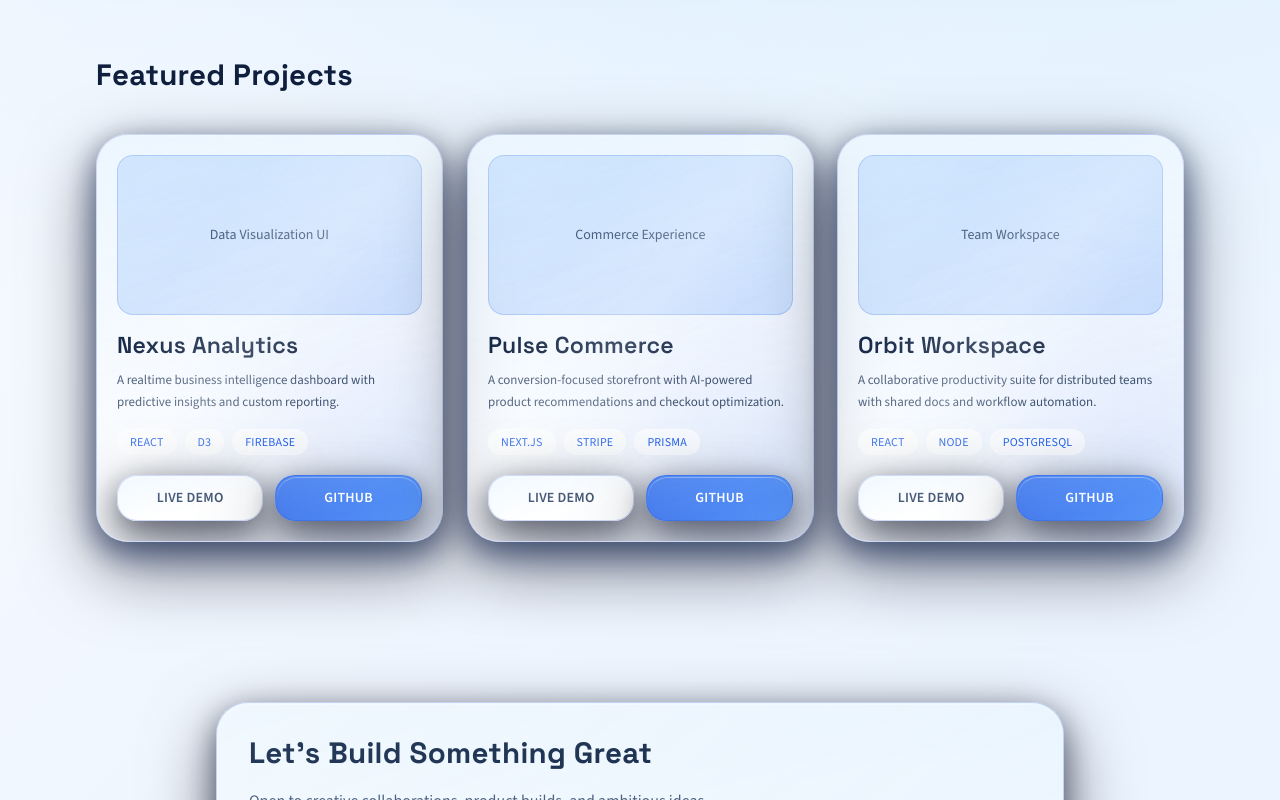
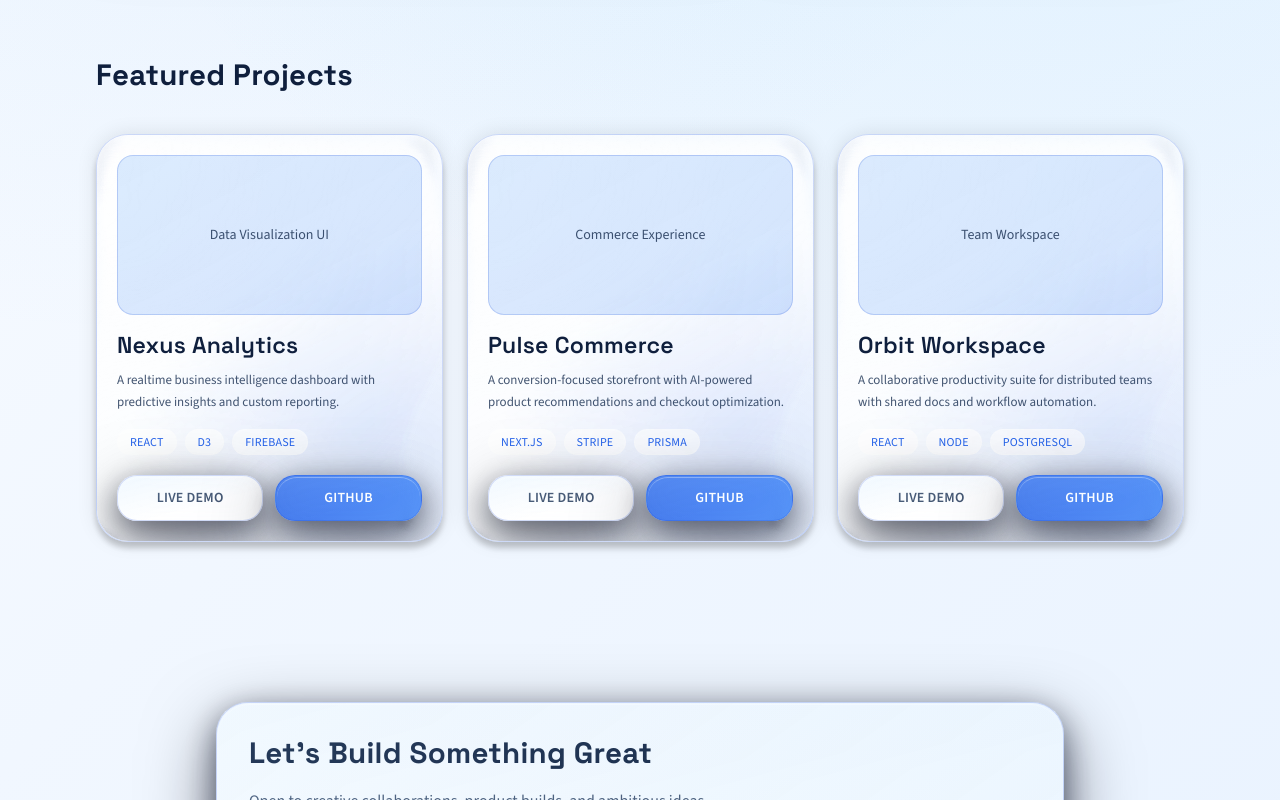
Before and after one commit to mondirdf/Portf, a React (Vite) app: page / in a window 1280 px wide. Shown: the part 1400-2200 px from the top of the page. Built offline with nearby package versions, Linux system fonts and the light colour scheme.

Commit message:
Match navbar and card liquid glass texture

```diff
--- a/src/App.jsx
+++ b/src/App.jsx
@@ -64,7 +64,8 @@
 };
 
 function GlassPanel({ className = '', emphasis = 'flat', children }) {
-  return <div className={`glass-panel glass-panel--${emphasis} ${className}`}>{children}</div>;
+  const textureClass = emphasis === 'liquid' ? 'glass-liquid-surface' : '';
+  return <div className={`glass-panel glass-panel--${emphasis} ${textureClass} ${className}`}>{children}</div>;
 }
 
 function GlassButton({ className = '', variant = 'primary', children, ...props }) {
@@ -76,7 +77,28 @@
 }
 
 function GlassNav({ className = '', children }) {
-  return <header className={`glass-nav ${className}`}>{children}</header>;
+  return <header className={`glass-nav glass-liquid-surface ${className}`}>{children}</header>;
+}
+
+function GlassFilter() {
+  return (
+    <svg width="0" height="0" aria-hidden="true" focusable="false" className="absolute">
+      <filter id="glass-distortion" x="0%" y="0%" width="100%" height="100%" filterUnits="objectBoundingBox">
+        <feTurbulence type="fractalNoise" baseFrequency="0.001 0.005" numOctaves="1" seed="17" result="turbulence" />
+        <feComponentTransfer in="turbulence" result="mapped">
+          <feFuncR type="gamma" amplitude="1" exponent="10" offset="0.5" />
+          <feFuncG type="gamma" amplitude="0" exponent="1" offset="0" />
+          <feFuncB type="gamma" amplitude="0" exponent="1" offset="0.5" />
+        </feComponentTransfer>
+        <feGaussianBlur in="turbulence" stdDeviation="3" result="softMap" />
+        <feSpecularLighting in="softMap" surfaceScale="5" specularConstant="1" specularExponent="100" lightingColor="white" result="specLight">
+          <fePointLight x="-200" y="-200" z="300" />
+        </feSpecularLighting>
+        <feComposite in="specLight" operator="arithmetic" k1="0" k2="1" k3="1" k4="0" result="litImage" />
+        <feDisplacementMap in="SourceGraphic" in2="softMap" scale="200" xChannelSelector="R" yChannelSelector="G" />
+      </filter>
+    </svg>
+  );
 }
 
 function GlassModal({ className = '', title = 'Usage Rules', children }) {
@@ -98,6 +120,7 @@
   return (
     <div className="relative min-h-screen overflow-x-hidden text-[var(--color-text-primary)]">
       <BackgroundFx />
+      <GlassFilter />
       <Navbar />
       <main className="relative z-10">
         <Hero />
--- a/src/styles.css
+++ b/src/styles.css
@@ -27,6 +27,38 @@
   border: 1px solid var(--color-border-hairline);
   box-shadow: var(--shadow-glass-dark);
   backdrop-filter: blur(var(--blur-moderate));
+}
+
+
+.glass-liquid-surface {
+  box-shadow: 0 6px 6px rgba(0, 0, 0, 0.2), 0 0 20px rgba(0, 0, 0, 0.1);
+  transition-timing-function: cubic-bezier(0.175, 0.885, 0.32, 2.2);
+}
+
+.glass-liquid-surface::before {
+  content: '';
+  position: absolute;
+  inset: 0;
+  z-index: 0;
+  border-radius: inherit;
+  backdrop-filter: blur(3px);
+  filter: url(#glass-distortion);
+  isolation: isolate;
+}
+
+.glass-liquid-surface::after {
+  content: '';
+  position: absolute;
+  inset: 0;
+  z-index: 1;
+  border-radius: inherit;
+  background: rgba(255, 255, 255, 0.25);
+  box-shadow: inset 2px 2px 1px 0 rgba(255, 255, 255, 0.5), inset -1px -1px 1px 1px rgba(255, 255, 255, 0.5);
+}
+
+.glass-liquid-surface > * {
+  position: relative;
+  z-index: 2;
 }
 
 .glass-nav--top::before,
@@ -246,3 +278,37 @@
 .text-caption { font-size: var(--font-size-caption); line-height: var(--line-height-relaxed); color: var(--color-text-caption); }
 .text-measure { max-width: var(--measure-readable); }
 .text-card-title { font-family: var(--font-family-display); font-size: var(--font-size-h4); line-height: 1.3; font-weight: var(--font-weight-semibold); letter-spacing: var(--tracking-heading); }
+
+/* Liquid glass texture used by navbar and liquid cards */
+.glass-liquid-surface {
+  box-shadow: 0 6px 6px rgba(0, 0, 0, 0.2), 0 0 20px rgba(0, 0, 0, 0.1);
+  transition-timing-function: cubic-bezier(0.175, 0.885, 0.32, 2.2);
+}
+
+.glass-liquid-surface::before {
+  content: '';
+  position: absolute;
+  inset: 0;
+  z-index: 0;
+  border-radius: inherit;
+  backdrop-filter: blur(3px);
+  filter: url(#glass-distortion);
+  isolation: isolate;
+  background: transparent;
+}
+
+.glass-liquid-surface::after {
+  content: '';
+  position: absolute;
+  inset: 0;
+  z-index: 1;
+  border-radius: inherit;
+  background: rgba(255, 255, 255, 0.25);
+  box-shadow: inset 2px 2px 1px 0 rgba(255, 255, 255, 0.5), inset -1px -1px 1px 1px rgba(255, 255, 255, 0.5);
+  border-top: 0;
+}
+
+.glass-liquid-surface > * {
+  position: relative;
+  z-index: 2;
+}
```
